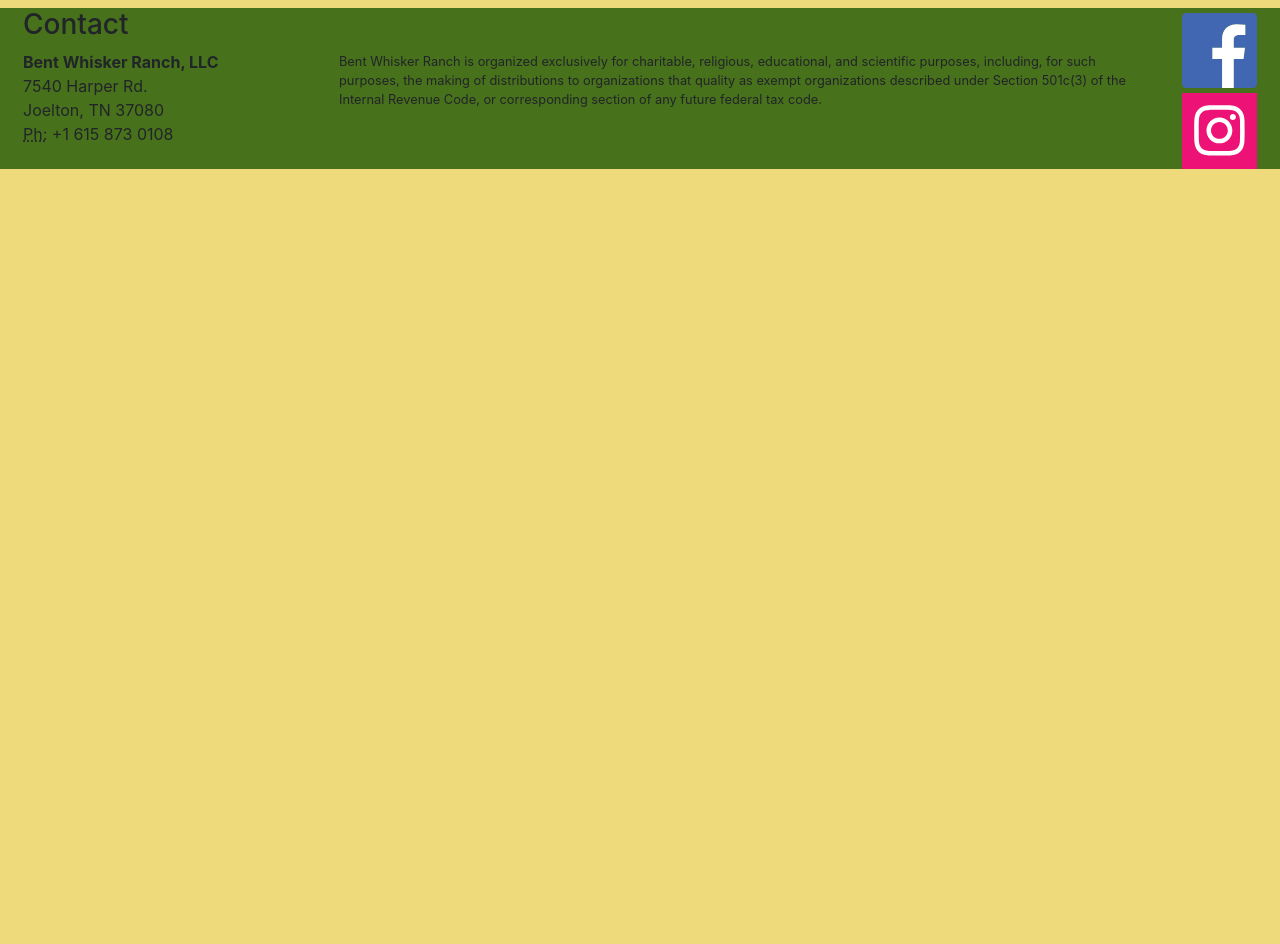
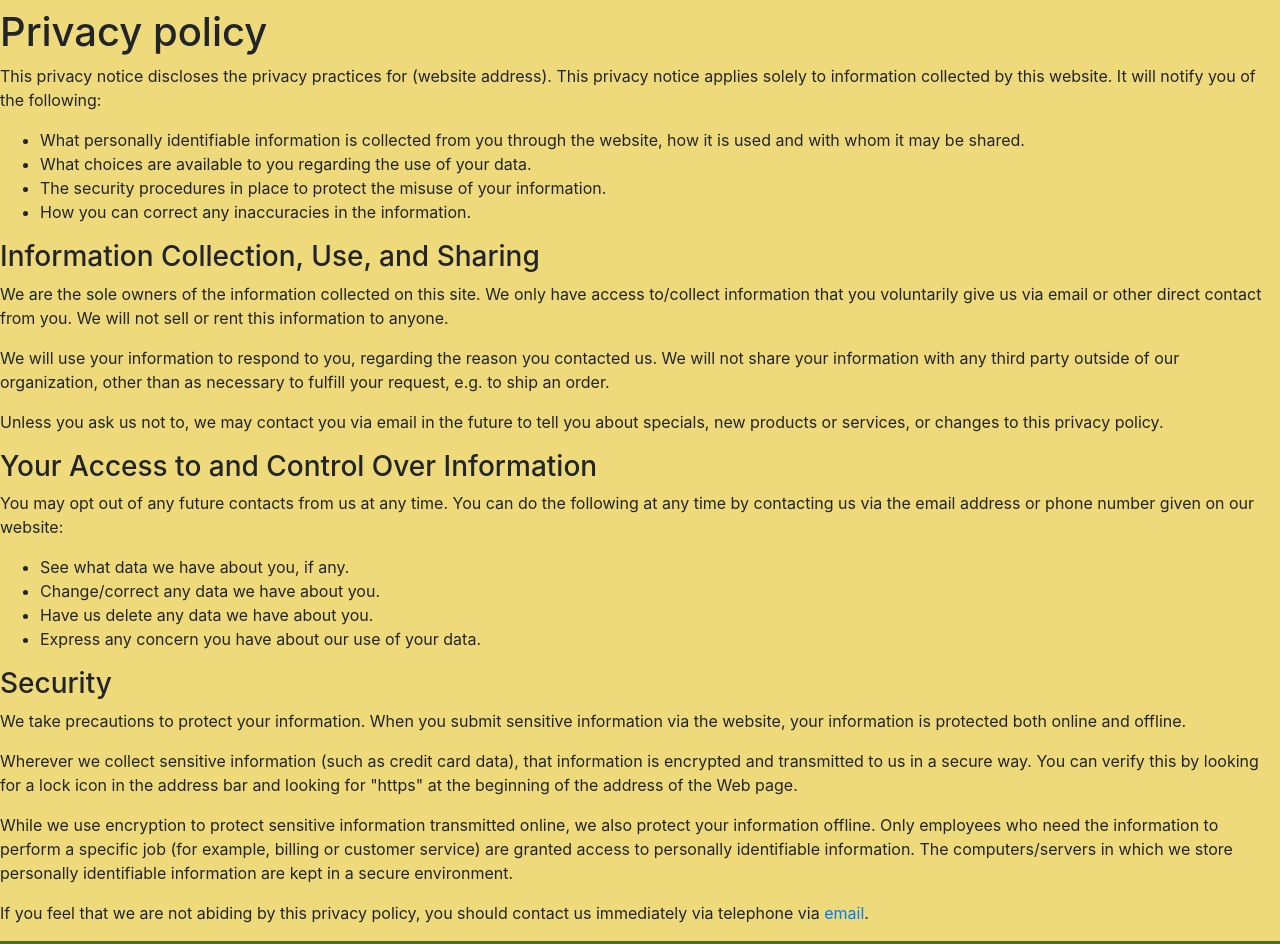
Before and after one commit to sam452/bw, an Angular app: page /privacy in a window 1280 px wide. Before the commit this address led to /. Shown: the part 160-1104 px from the top of the page. Before the commit the page ends 800 px from the top, so only its background shows below. Built offline with nearby package versions, Linux system fonts and the light colour scheme.

Commit message:
stub privacy policy for sparkpost

```diff
--- a/src/app/app-routing.module.ts
+++ b/src/app/app-routing.module.ts
@@ -6,6 +6,7 @@ import { SuccessComponent } from './success/success.component';
 import { DonateComponent } from './donate/donate.component';
 import { HeaderComponent } from './header/header.component';
 import { ContactComponent } from './contact/contact.component';
+import { PrivacyComponent } from './privacy/privacy.component';
 import { FooterComponent } from './footer/footer.component';
 
 const routes: Routes = [
@@ -16,6 +17,7 @@ const routes: Routes = [
   {path: 'donate', component: DonateComponent},
   {path: 'header', component: HeaderComponent},
   {path: 'footer', component: FooterComponent},
+  {path: 'privacy', component: PrivacyComponent},
   {path: '', pathMatch: 'full', redirectTo: 'home'}
 ];
 
--- a/src/app/app.module.ts
+++ b/src/app/app.module.ts
@@ -11,6 +11,7 @@ import { HomeComponent } from './home/home.component';
 import { SuccessComponent } from './success/success.component';
 import { DonateComponent } from './donate/donate.component';
 import { SidebarComponent } from './sidebar/sidebar.component';
+import { PrivacyComponent } from './privacy/privacy.component';
 
 @NgModule({
   declarations: [
@@ -22,7 +23,8 @@ import { SidebarComponent } from './sidebar/sidebar.component';
     HomeComponent,
     SuccessComponent,
     SidebarComponent,
-    DonateComponent
+    DonateComponent,
+    PrivacyComponent
   ],
   imports: [
     BrowserModule,
--- a/src/app/footer/footer.component.html
+++ b/src/app/footer/footer.component.html
@@ -14,6 +14,9 @@
     <div class="col-xs-12 col-sm-8 align-self-center">
       <p class="small">Bent Whisker Ranch is organized exclusively for charitable, religious, educational, and scientific purposes, including, for such purposes, the making of distributions to organizations that quality as exempt organizations described under Section 501c(3) of the Internal Revenue Code, or corresponding section of any future federal tax code.
       </p>
+      <p class="small">
+        See our <a href="/privacy">Privacy policy</a>.
+      </p>
     </div>
     <div class="col-xs-6 col-sm-1 align-self-center social">
       <a href="https://www.facebook.com/BentWhiskerRanch/"><img class="social-b" src="assets/flogo_RGB_HEX-114.svg" style=" "></a>
--- /dev/null
+++ b/src/app/privacy/privacy.component.html
@@ -0,0 +1,35 @@
+<article>
+  <h1>Privacy policy</h1>
+
+  <p>This privacy notice discloses the privacy practices for (website address). This privacy notice applies solely to information collected by this website. It will notify you of the following:</p>
+  <ul>
+  <li>What personally identifiable information is collected from you through the website, how it is used and with whom it may be shared.</li>
+  <li>What choices are available to you regarding the use of your data.
+  <li>The security procedures in place to protect the misuse of your information.</li>
+  <li>How you can correct any inaccuracies in the information.</li>
+  </ul>
+  <h3>Information Collection, Use, and Sharing </h3>
+  <p>We are the sole owners of the information collected on this site. We only have access to/collect information that you voluntarily give us via email or other direct contact from you. We will not sell or rent this information to anyone.</p>
+
+  <p>We will use your information to respond to you, regarding the reason you contacted us. We will not share your information with any third party outside of our organization, other than as necessary to fulfill your request, e.g. to ship an order.</p>
+
+  <p>Unless you ask us not to, we may contact you via email in the future to tell you about specials, new products or services, or changes to this privacy policy.</p>
+
+  <h3>Your Access to and Control Over Information </h3>
+  <p>You may opt out of any future contacts from us at any time. You can do the following at any time by contacting us via the email address or phone number given on our website:</p>
+
+  <ul>
+    <li>See what data we have about you, if any.</li>
+    <li>Change/correct any data we have about you.</li>
+    <li>Have us delete any data we have about you.</li>
+    <li>Express any concern you have about our use of your data.</li>
+  </ul>
+  <h3>Security </h3>
+  <p>We take precautions to protect your information. When you submit sensitive information via the website, your information is protected both online and offline.</p>
+
+  <p>Wherever we collect sensitive information (such as credit card data), that information is encrypted and transmitted to us in a secure way. You can verify this by looking for a lock icon in the address bar and looking for "https" at the beginning of the address of the Web page.</p>
+
+  <p>While we use encryption to protect sensitive information transmitted online, we also protect your information offline. Only employees who need the information to perform a specific job (for example, billing or customer service) are granted access to personally identifiable information. The computers/servers in which we store personally identifiable information are kept in a secure environment.</p>
+
+  <p>If you feel that we are not abiding by this privacy policy, you should contact us immediately via telephone via <a href="mailto:sam@bentwhiskerranch.org">email</a>.</p>
+</article>
--- /dev/null
+++ b/src/app/privacy/privacy.component.ts
@@ -0,0 +1,15 @@
+import { Component, OnInit } from '@angular/core';
+
+@Component({
+  selector: 'app-privacy',
+  templateUrl: './privacy.component.html',
+  styleUrls: ['./privacy.component.scss']
+})
+export class PrivacyComponent implements OnInit {
+
+  constructor() { }
+
+  ngOnInit() {
+  }
+
+}
```
Also changed, not shown: src/app/privacy/privacy.component.scss (added), 1 other file (tests, documents, lock files or other folders).
